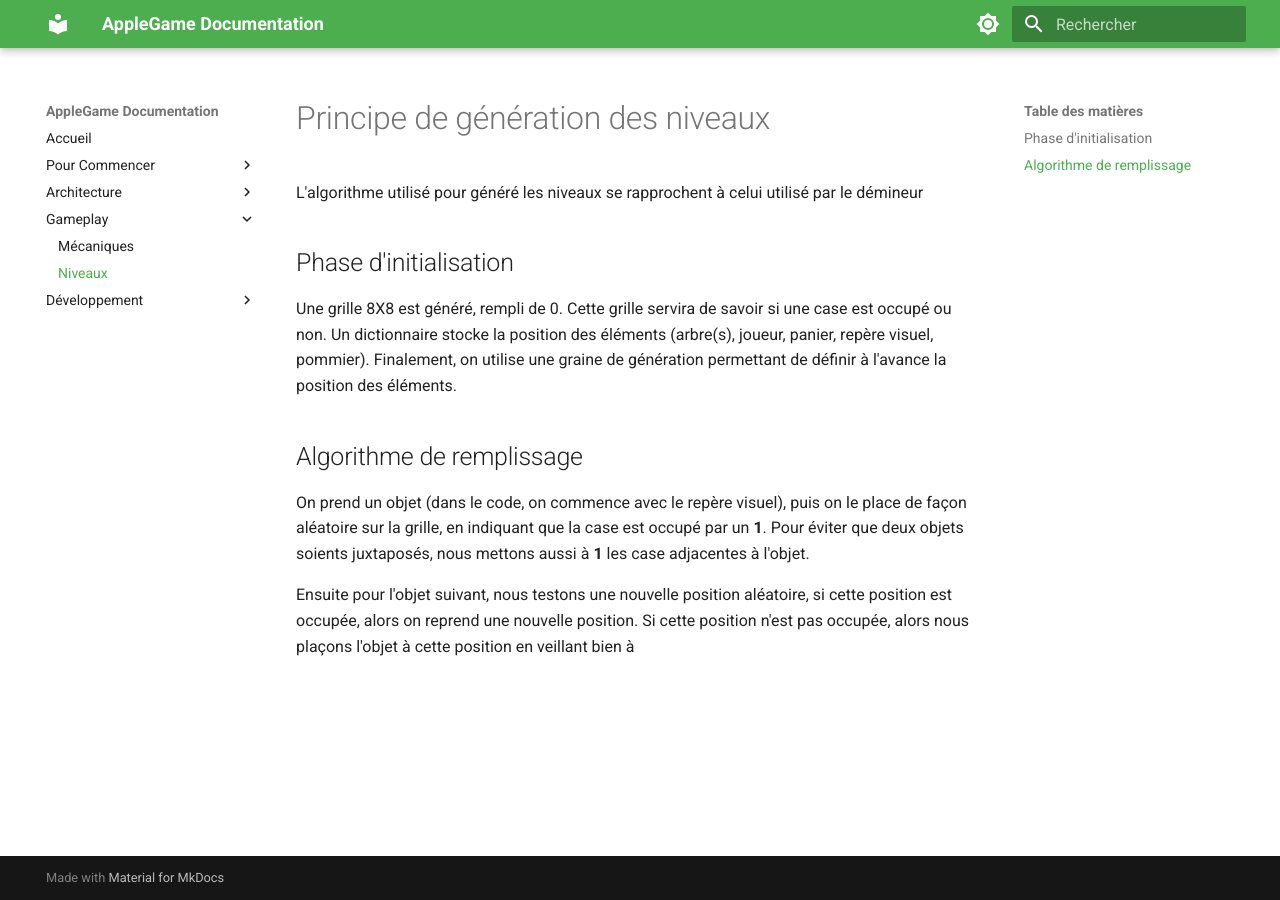
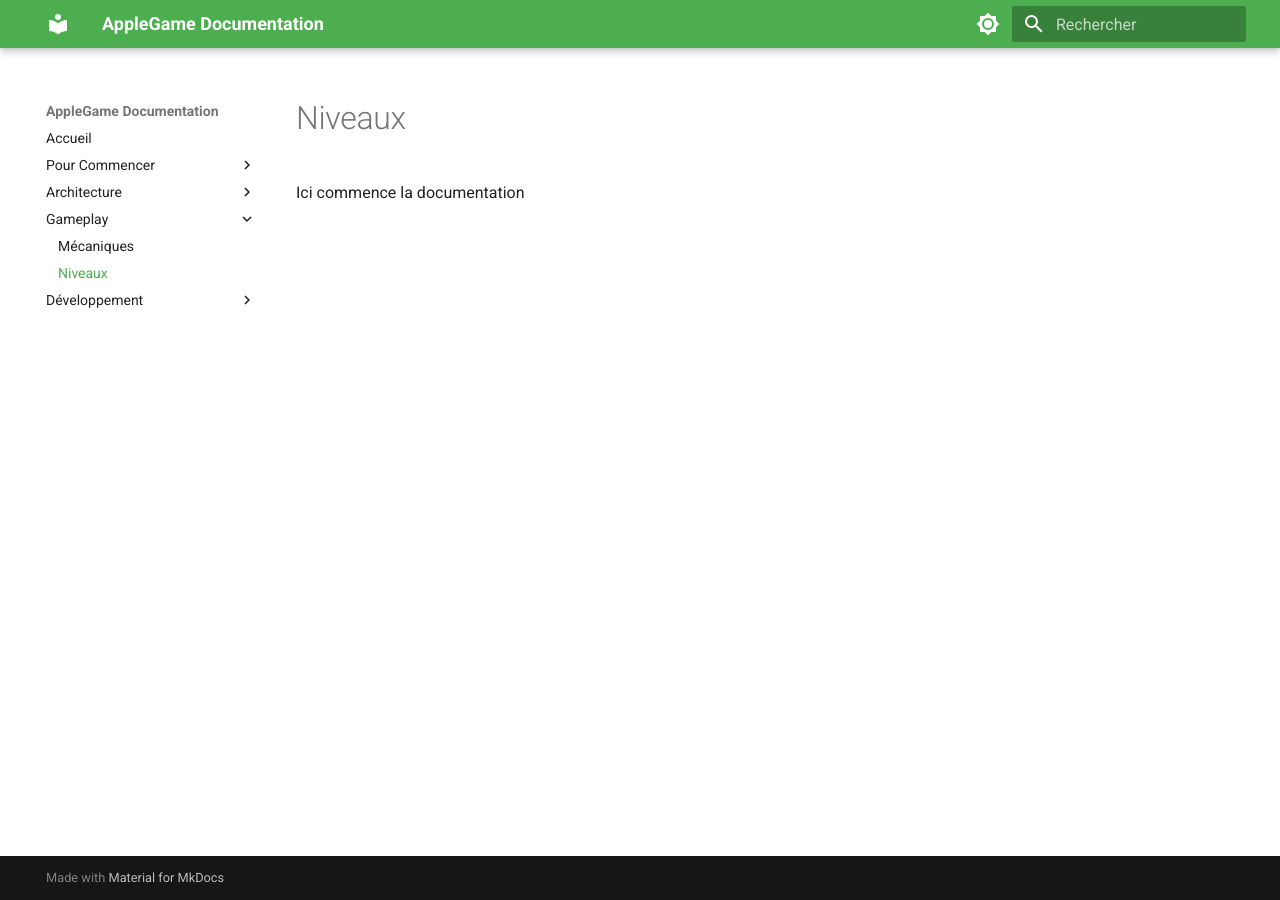
Before and after one commit to drogomatteo/apple-game, an MkDocs documentation site: the page built from docs/levels/level_generation.md, in a window 1280 px wide. Built offline with MkDocs 1.6.1 and Material for MkDocs 9.7.7, drawn with Linux system fonts in a browser that asks for light colours.

Commit message:
Revert "Modif documentation"
This reverts commit e2aa8f9c99f374fa7b11da19c87d6c548067716e.

```diff
--- a/docs/levels/level_generation.md
+++ b/docs/levels/level_generation.md
@@ -1,13 +1 @@
-# Principe de génération des niveaux
-
-L'algorithme utilisé pour généré les niveaux se rapprochent à celui utilisé par le démineur
-
-## Phase d'initialisation
-
-Une grille 8X8 est généré, rempli de 0. Cette grille servira de savoir si une case est occupé ou non. Un dictionnaire stocke la position des éléments (arbre(s), joueur, panier, repère visuel, pommier). Finalement, on utilise une graine de génération permettant de définir à l'avance la position des éléments.
-
-## Algorithme de remplissage
-
-On prend un objet (dans le code, on commence avec le repère visuel), puis on le place de façon aléatoire sur la grille, en indiquant que la case est occupé par un **1**. Pour éviter que deux objets soients juxtaposés, nous mettons aussi à **1** les case adjacentes à l'objet.
-
-Ensuite pour l'objet suivant, nous testons une nouvelle position aléatoire, si cette position est occupée, alors on reprend une nouvelle position. Si cette position n'est pas occupée, alors nous plaçons l'objet à cette position en veillant bien à
+Ici commence la documentation
--- a/mkdocs.yml
+++ b/mkdocs.yml
@@ -28,9 +28,10 @@ nav:
       - Premier Lancement du jeu: PREMIER_LANCEMENT.md
   - Architecture:
       - Vue d'ensemble: ARCHITECTURE.md
-      - Projet: project/index.md
       - Scripts: scripts/index.md
       - Scènes: scenes/index.md
+      - Assets: assets/index.md
+      - Projet: project/index.md
   - Gameplay:
       - Mécaniques: GAMEPLAY.md
       - Niveaux: levels/level_generation.md
```
Also changed, not shown: README.md (+1 -1 lines), docs/API.md (+8 -0 lines), docs/GAMEPLAY.md (+2 -2 lines), docs/index.md (+0 -4 lines).
